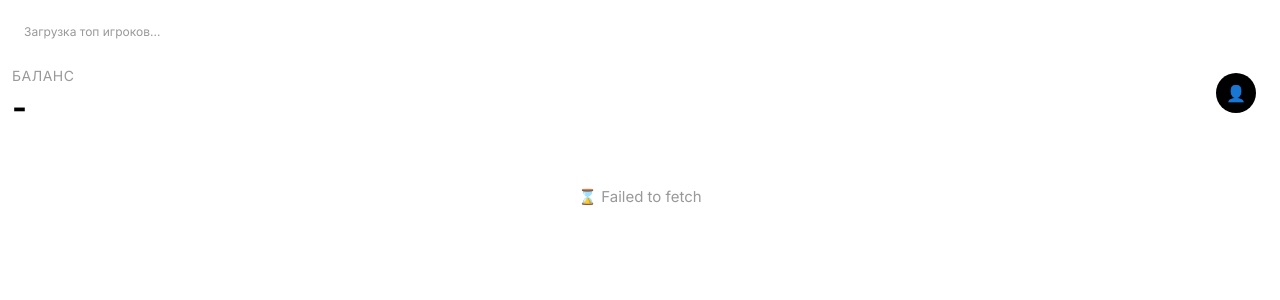
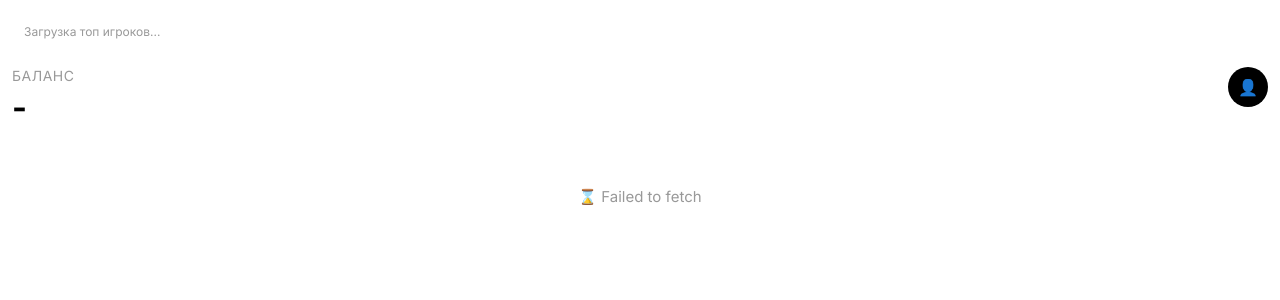
Before and after one commit to aliaskh4n/aliaskh4n.github.io, a PHP site: page /game/index.html in a window 1280 px wide. Shown: the top 300 px of the page. Run offline with PHP 8.4, Linux system fonts and the light colour scheme; some libraries are stand-ins or nearby versions.

Commit message:
Улучшение меню

```diff
--- a/game/styles/index.css
+++ b/game/styles/index.css
@@ -63,23 +63,12 @@ body {
     align-items: center;
     justify-content: center;
     cursor: pointer;
-    padding: 4px;
     border-radius: 8px;
     transition: background 0.2s;
 }
 
 .user-menu:active {
     background: var(--tg-theme-secondary-bg-color, #f4f4f5);
-}
-
-.user-menu {
-    display: flex;
-    align-items: center;
-    gap: 8px;
-    cursor: pointer;
-    padding: 6px 12px;
-    border-radius: 8px;
-    transition: background 0.2s;
 }
 
 .user-menu:active {
```
